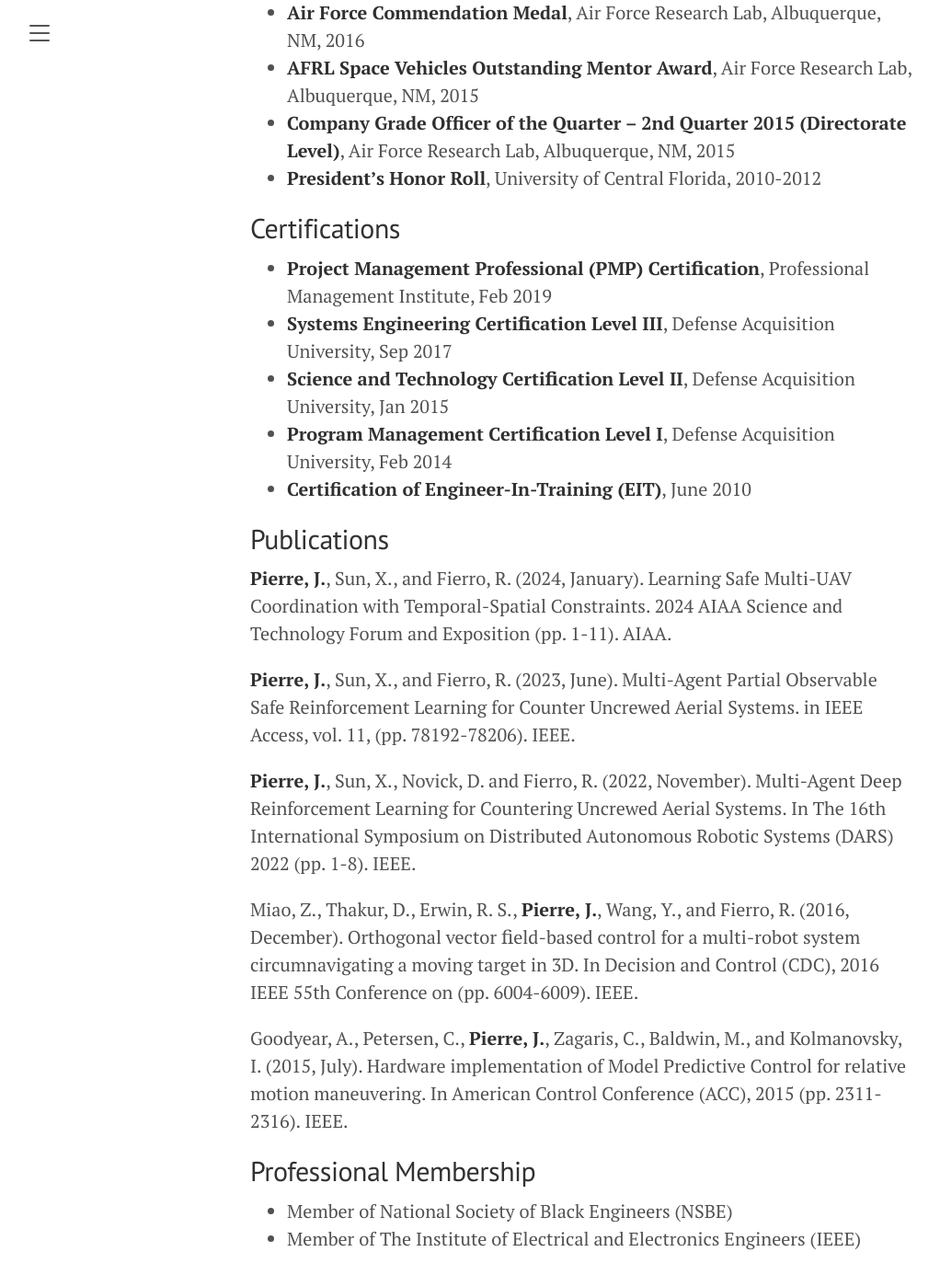
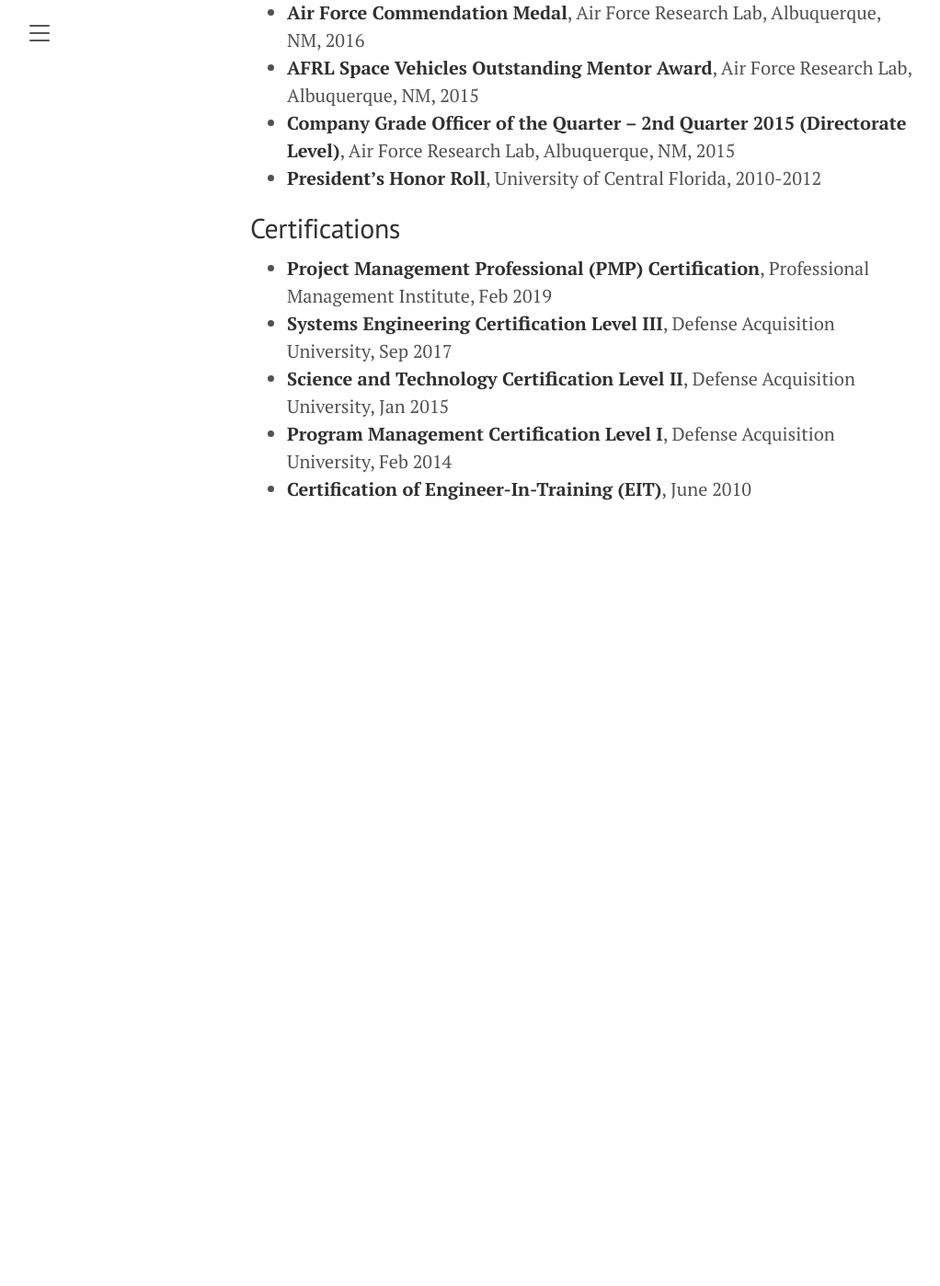
Before and after one commit to jepierre/jepierre.com, a Jekyll site: the page built from _pages/01_cv.md, in a window 1280 px wide and 1400 px high, scrolled down 1678 px. Shown: the whole window at 92% size, without its empty margins (8-1030 px from the left). Built offline with Jekyll 4.4.1, drawn with Linux system fonts in a browser that asks for light colours; nearby versions of some CDN libraries; after the commit the page ends 2305 px from its top, so only the background shows below that.

Commit message:
create separate publication page

```diff
--- a/_includes/header.html
+++ b/_includes/header.html
@@ -12,7 +12,7 @@
     <div class="header-links">
       <nav>
         <a class="link" href="#about" data-scroll>About Me</a>
-        {% assign pages_list = site.pages | sort:"url" %}
+        {% assign pages_list = site.pages | sort:"name" %}
         {% for node in pages_list %}
         {% if node.title != null %}
         {% if node.layout == "page" or node.layout == "blog" %}
--- a/_includes/sidebar.html
+++ b/_includes/sidebar.html
@@ -16,16 +16,17 @@
     {% comment %}
     <div class="sidebar-item">
       <p>{{ site.description }}</p>
-      </div>      The code below dynamically generates a sidebar nav of pages with
+    </div> The code below dynamically generates a sidebar nav of pages with
     `layout: page` in the front-matter. See readme for usage.
     <a class="sidebar-nav-item" href="{{ site.github.repo }}/archive/v{{ site.version }}.zip">Download</a>
     {% endcomment %}
 
-      {% assign pages_list = site.pages | sort:"url" %}
+    {% assign pages_list = site.pages | sort:"name" %}
     {% for node in pages_list %}
     {% if node.title != null %}
     {% if node.layout == "page" or node.layout == "blog" %}
-      <a class="sidebar-nav-item{% if page.url == node.url %} active{% endif %}" href="{{ node.url | absolute_url }}">{{ node.title }}</a>
+    <a class="sidebar-nav-item{% if page.url == node.url %} active{% endif %}" href="{{ node.url | absolute_url }}">{{
+      node.title }}</a>
     {% endif %}
     {% endif %}
     {% endfor %}
--- a/_pages/01_cv.md
+++ b/_pages/01_cv.md
@@ -69,24 +70,3 @@
 - **Science and Technology Certiﬁcation Level II**, Defense Acquisition University, Jan 2015
 - **Program Management Certiﬁcation Level I**, Defense Acquisition University, Feb 2014
 - **Certification of Engineer-In-Training (EIT)**, June 2010
-
-Publications
-----------
-
-**Pierre, J.**, Sun, X., and Fierro, R. (2024, January). Learning Safe Multi-UAV Coordination with Temporal-Spatial Constraints. 2024 AIAA Science and Technology Forum and Exposition (pp. 1-11). AIAA.
-
-**Pierre, J.**, Sun, X., and Fierro, R. (2023, June). Multi-Agent Partial Observable Safe Reinforcement Learning for Counter Uncrewed Aerial Systems.  in IEEE Access, vol. 11, (pp. 78192-78206). IEEE.
-
-**Pierre, J.**, Sun, X., Novick, D. and Fierro, R. (2022, November). Multi-Agent Deep Reinforcement Learning for Countering Uncrewed Aerial Systems. In The 16th International Symposium on Distributed Autonomous Robotic Systems (DARS) 2022 (pp. 1-8). IEEE.
-
-Miao, Z., Thakur, D., Erwin, R. S., **Pierre, J.**, Wang, Y., and Fierro, R. (2016, December).
-Orthogonal vector ﬁeld-based control for a multi-robot system circumnavigating a moving target in 3D. In Decision and Control (CDC), 2016 IEEE 55th Conference on (pp. 6004-6009). IEEE.
-
-Goodyear, A., Petersen, C., **Pierre, J.**, Zagaris, C., Baldwin, M., and Kolmanovsky, I. (2015, July). Hardware implementation of Model Predictive Control for relative motion maneuvering. In
-American Control Conference (ACC), 2015 (pp. 2311-2316). IEEE.
-
-Professional Membership
------------------------
-
-- Member of National Society of Black Engineers (NSBE)
-- Member of The Institute of Electrical and Electronics Engineers (IEEE)
```
Also changed, not shown: other parts of _includes/sidebar.html (+2 -1 lines), other parts of _pages/01_cv.md (+1 -0 lines), _pages/02_publications.md (added, +23 -0 lines), _pages/03_posts.md (renamed from _pages/02_posts.md, +1 -0 lines), Readme.md. Lines whose indentation alone changed are shown as unchanged.
